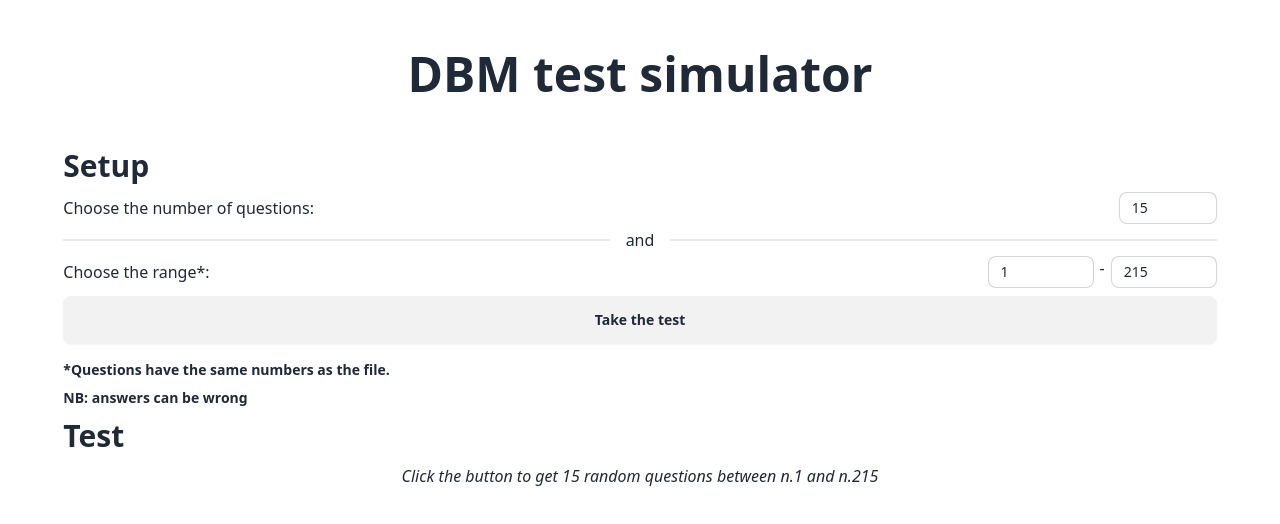
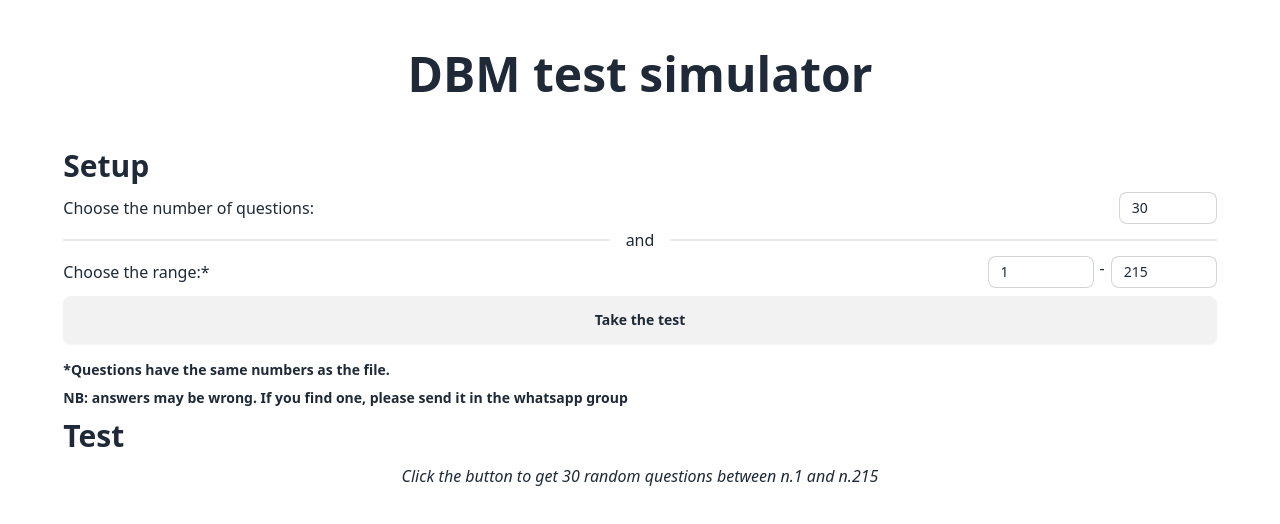
Before and after one commit to Gabriele3vi/DigitalBusinessModellingQuiz, a SvelteKit app: page / in a window 1280 px wide. Shown: the top 524 px of the page. Built offline with nearby package versions, Linux system fonts and the light colour scheme.

Commit message:
Some improvements

```diff
--- a/src/routes/+page.svelte
+++ b/src/routes/+page.svelte
@@ -6,7 +6,7 @@
   export let data
 
   let questions = []
-  let numRandomQuest = 15
+  let numRandomQuest = 30
   let buttonMsg = "Take the test"
   let maxQ = 215
   let minQ = 1
@@ -69,7 +69,7 @@
     </div>
     <div class="divider m-0">and</div>
     <div class="flex flex-row justify-between items-center">
-      <label for="qmin" class="">Choose the range*:</label>
+      <label for="qmin" class="">Choose the range:*</label>
       <div class="flex flex-row gap-x-1.5">
         <input name="qmin" type="number" min="1" max="215" step="1" bind:value={minQ} class="input input-bordered input-sm w-min max-w-xs" />
         <p>-</p>
@@ -87,7 +87,7 @@
     </button>
     <p class="text-sm text-red-600 font-bold">{errorMsg}</p>
     <p class="text-sm font-bold">*Questions have the same numbers as the file.</p>
-    <p class="text-sm font-bold">NB: answers can be wrong</p>
+    <p class="text-sm font-bold">NB: answers may be wrong. If you find one, please send it in the whatsapp group</p>
 
   </div>
   <h1 class="text-3xl font-bold">Test</h1>
@@ -96,6 +96,7 @@
     <h3 class="text-center italic">Click the button to get {numRandomQuest} random questions between n.{minQ} and n.{maxQ}</h3>
 
     {:else}
+    <!-- q.number * Math.random() is needed to force svelte to not recycle components-->
      {#each questions as q (q.qnumber * Math.random())}
       <Question {...q}/>
      {/each}
```
